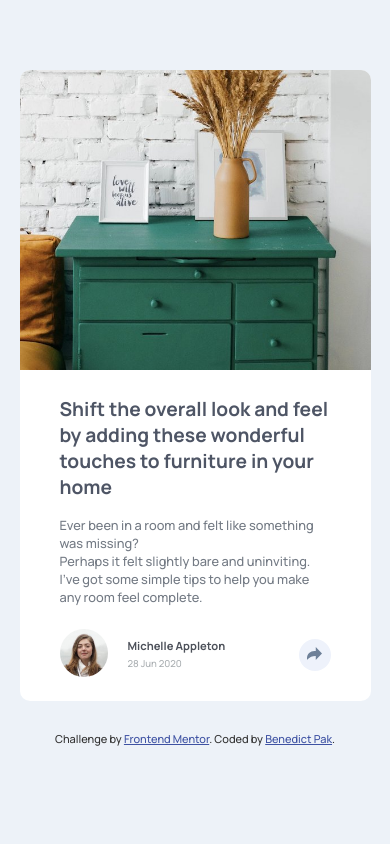
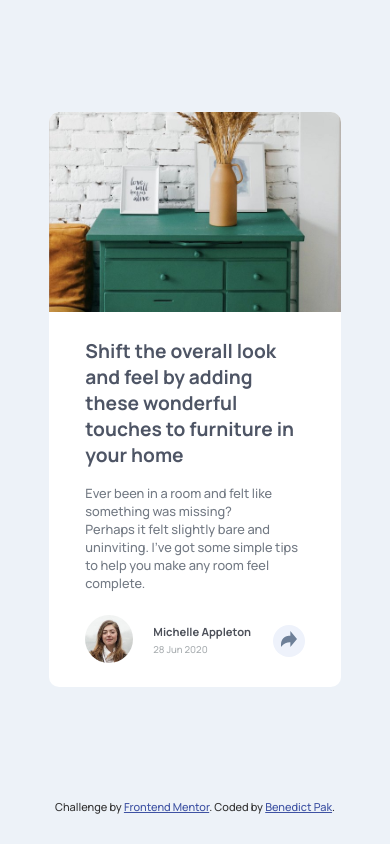
Before and after one commit to Nanosync/article-preview-component, a plain HTML site: page index.html in a window 390 px wide. Drawn offline with Linux system fonts and the light colour scheme.

Commit message:
Fix responsiveness

```diff
--- a/index.html
+++ b/index.html
@@ -11,9 +11,11 @@
   <title>Frontend Mentor | Article preview component</title>
 </head>
 <body>
+  <div class="container">
+    <header></header>
     <main>
       <section class="article-section">
-      <div class="box">
+        <div class="card">
           <div class="article-image"></div>
           <div class="article-content">
             <h1>Shift the overall look and feel by adding these wonderful touches to furniture in your home</h1>
@@ -50,5 +52,6 @@
         Coded by <a href="http://github.com/Nanosync">Benedict Pak</a>.
       </div>
     </footer>
+  </div>
 </body>
 </html>
--- a/style.css
+++ b/style.css
@@ -17,28 +17,44 @@ body {
   padding: 0;
 }
 
-main {
-  margin: auto auto 30px auto;
-  padding: 0 10% 0 10%;
+.container {
+  display: flex;
+  align-content: center;
+  justify-content: center;
+  flex-direction: column;
+  flex-grow: 1;
+  min-height: 100vh;
+}
+
+header, main {
+  flex: 1;
+}
+
+.card {
+  display: flex;
+  flex: 1;
+  position: relative;
+  margin: auto;
+  width: 80%;
+  max-width: 900px;
+  align-items: center;
+  background-color: #ffffff;
+  border-radius: 10px;
+  overflow: hidden;
+  justify-content: center;
 }
 
 .article-section {
-  padding-top: 20%;
-}
-
-.box {
+  position: relative;
   display: flex;
-  margin: auto;
-  width: 840px;
-  background-color: #ffffff;
-  border-radius: 10px;
-  overflow: hidden;
+  flex-flow: row nowrap;
+  justify-content: center;
+  align-items: center;
 }
 
 .article-image {
-  min-width: 30%;
-  max-width: 30%;
-  min-height: 300px;
+  width: 1500px;
+  height: 350px;
   background-size: cover;
   background-position: left;
   background-image: url('./images/drawers.jpg');
@@ -117,8 +133,12 @@ p {
 }
 
 .share-button a {
-  width: 50%;
-  margin: 50% 0;
+  margin: 16px;
+}
+
+.share-button a img {
+  width: 16px;
+  height: 16px;
 }
 
 .share-button:hover {
@@ -188,56 +208,42 @@ p {
   visibility: visible;
 }
 
-@media only screen and (max-width: 1600px) {
+@media only screen and (max-width: 850px) {
   body {
-    font-size: 18px;
+    font-size: 0.8em;
+    margin: auto;
   }
 
-  main {
-    margin: 30% auto 5% auto;
-    padding: 0 5% 0 5%;
+  .card {
+    flex-direction: column;
+    max-width: 75%;
+  }
+
+  .article-content {
+    max-width: 75%;
+  }
+
+  .article-image {
+    width: 100%;
+    height: 250px;
+    background-position: center;
+  }
+}
+
+@media only screen and (max-width: 640px) {
+  .article-image {
+    height: 200px;
   }
 
   .share-button a {
-    width: 64px;
-    height: 64px;
+    width: 32px;
+    height: 32px;
   }
 }
 
-@media only screen and (max-width: 850px) {
-  body {
-    font-size: 0.8em;
-  }
-
-  .box {
-    flex-direction: column;
-    width: auto;
-  }
-
+@media only screen and (max-width: 320px) {
   .article-image {
-    min-width: 100%;
-    max-width: 100%;
-    background-position: center;
-  }
-
-  .share-button a {
-    width: 64px;
-    height: 64px;
-  }
-
-  .article-section {
-    padding-top: 0%;
-  }
-}
-
-@media only screen and (max-width: 450px) {
-  main {
-    margin: auto auto 30px auto;
-    padding: 0 5% 0 5%;
-  }
-
-  .article-section {
-    padding-top: 20%;
+    height: 120px;
   }
 }
 
```
Lines whose indentation alone changed are shown as unchanged.
